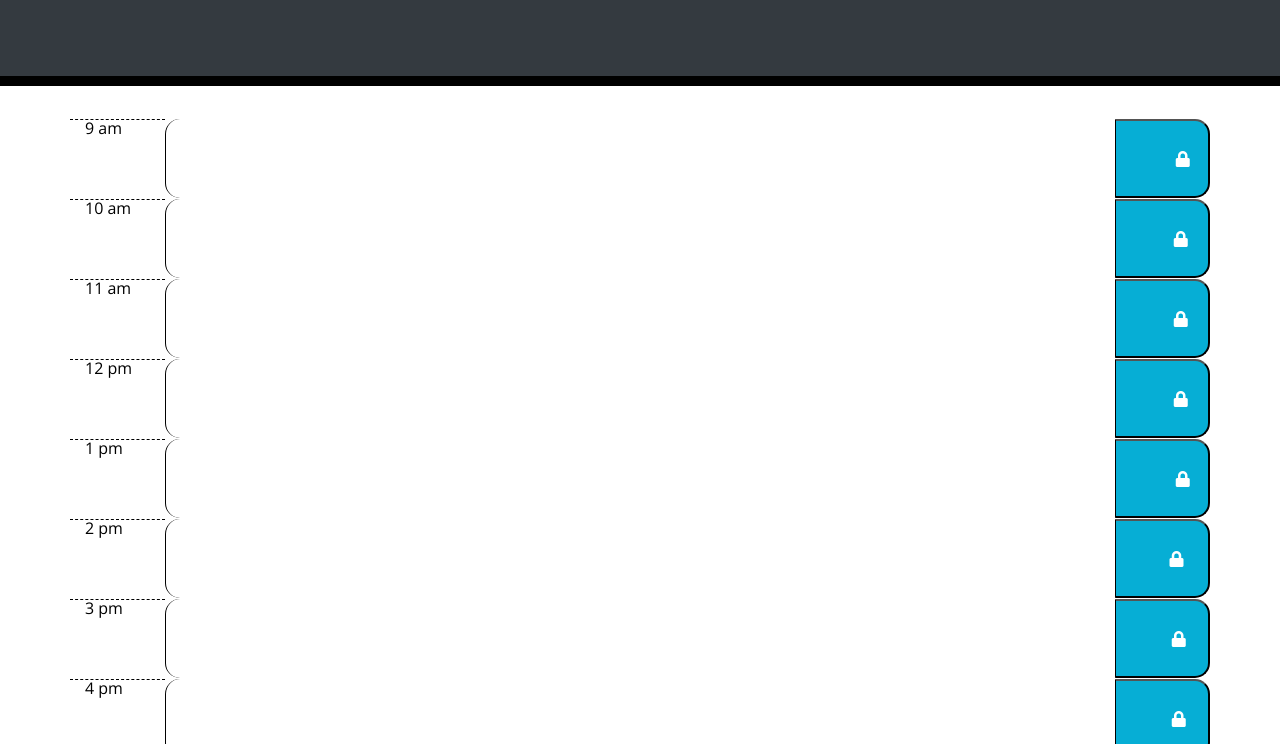
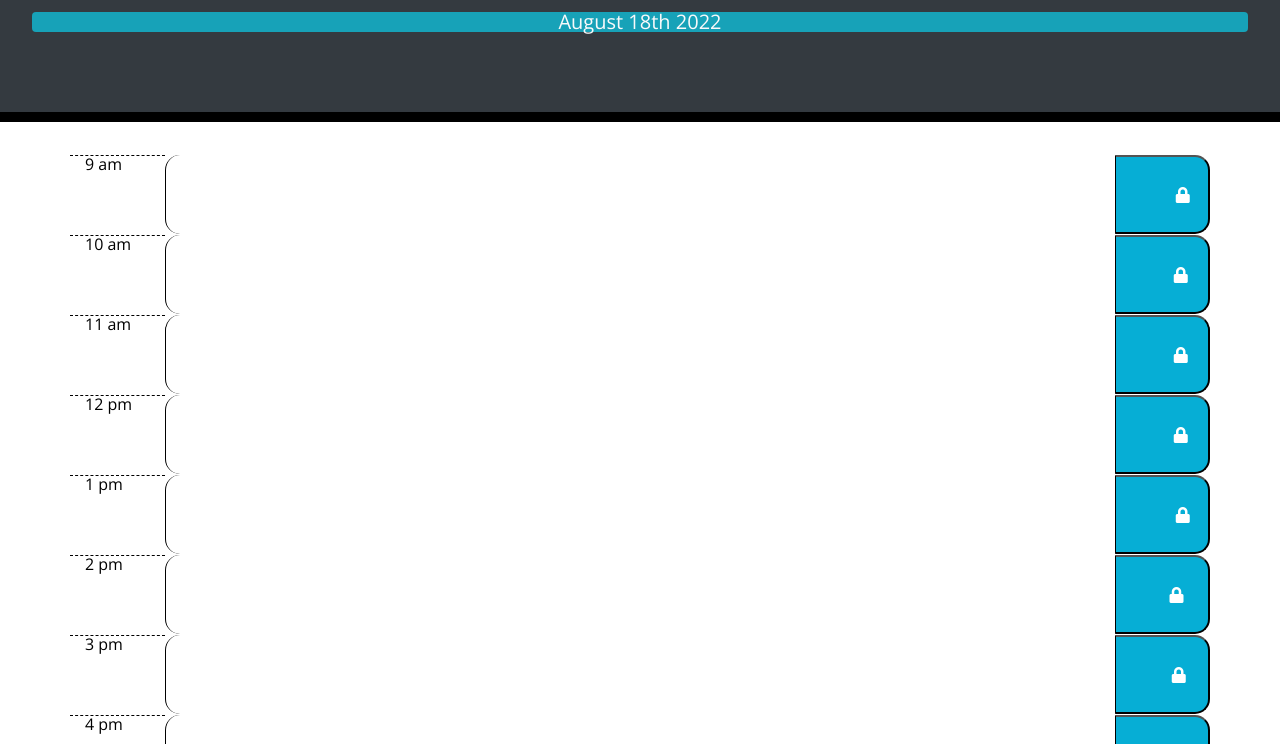
Before and after one commit to allisonvenning/work-day-scheduler, a plain HTML site: page index.html in a window 1280 px wide. Shown: the part 182-926 px from the top of the page. Drawn offline with nearby package versions, Linux system fonts and the light colour scheme; files that its build step writes are made by us from their sources.

Commit message:
created script js file

```diff
--- /dev/null
+++ b/assets/js/script.js
@@ -0,0 +1,7 @@
+$(document).ready(function () {
+    //Moment.js code for current date and time
+    let NowMoment = moment().format("MMMM Do YYYY");
+    let displayDate = document.getElementById("currentDay");
+    displayDate.innerHTML = NowMoment;
+    let currentHour = moment().format("HH");
+});
--- a/index.html
+++ b/index.html
@@ -26,7 +26,7 @@
     <header class="jumbotron bg-dark text-light text-center">
       <h1 class="display-3">Work Day Scheduler</h1>
       <p class="lead">A simple calendar app for scheduling your work day</p>
-      <p id="currentDay" class="lead"></p>
+      <p id="currentDay" class="lead bg-info centered rounded w-100 h-50"></p>
     </header>
     <div id="row-container" class="container">
       <!-- Timeblocks -->
@@ -107,5 +107,6 @@
 
     <script src="https://code.jquery.com/jquery-3.4.1.min.js"></script>
     <script src="https://cdnjs.cloudflare.com/ajax/libs/moment.js/2.24.0/moment.min.js"></script>
+    <script src="./assets/js/script.js"></script>
   </body>
 </html>
```
